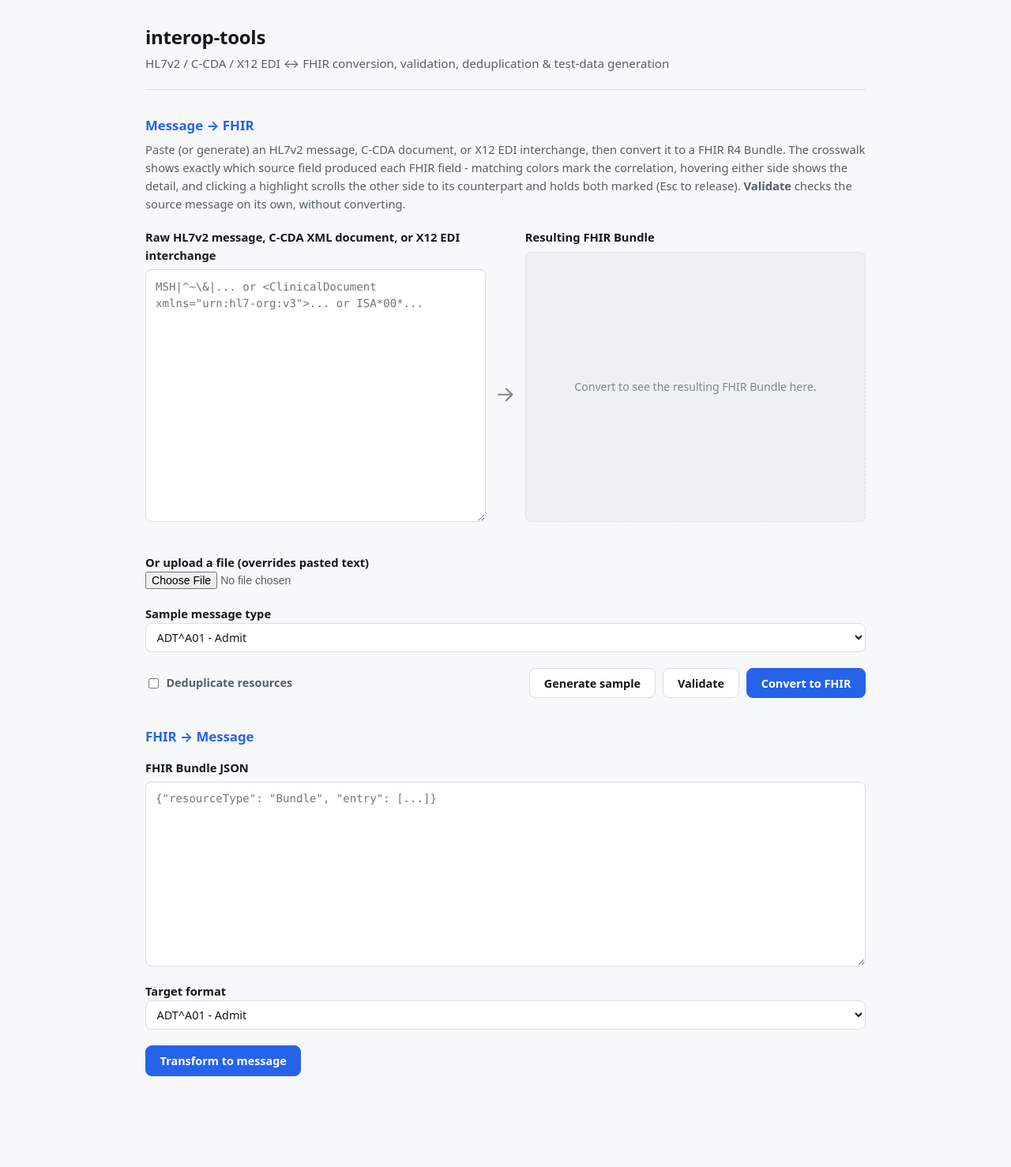
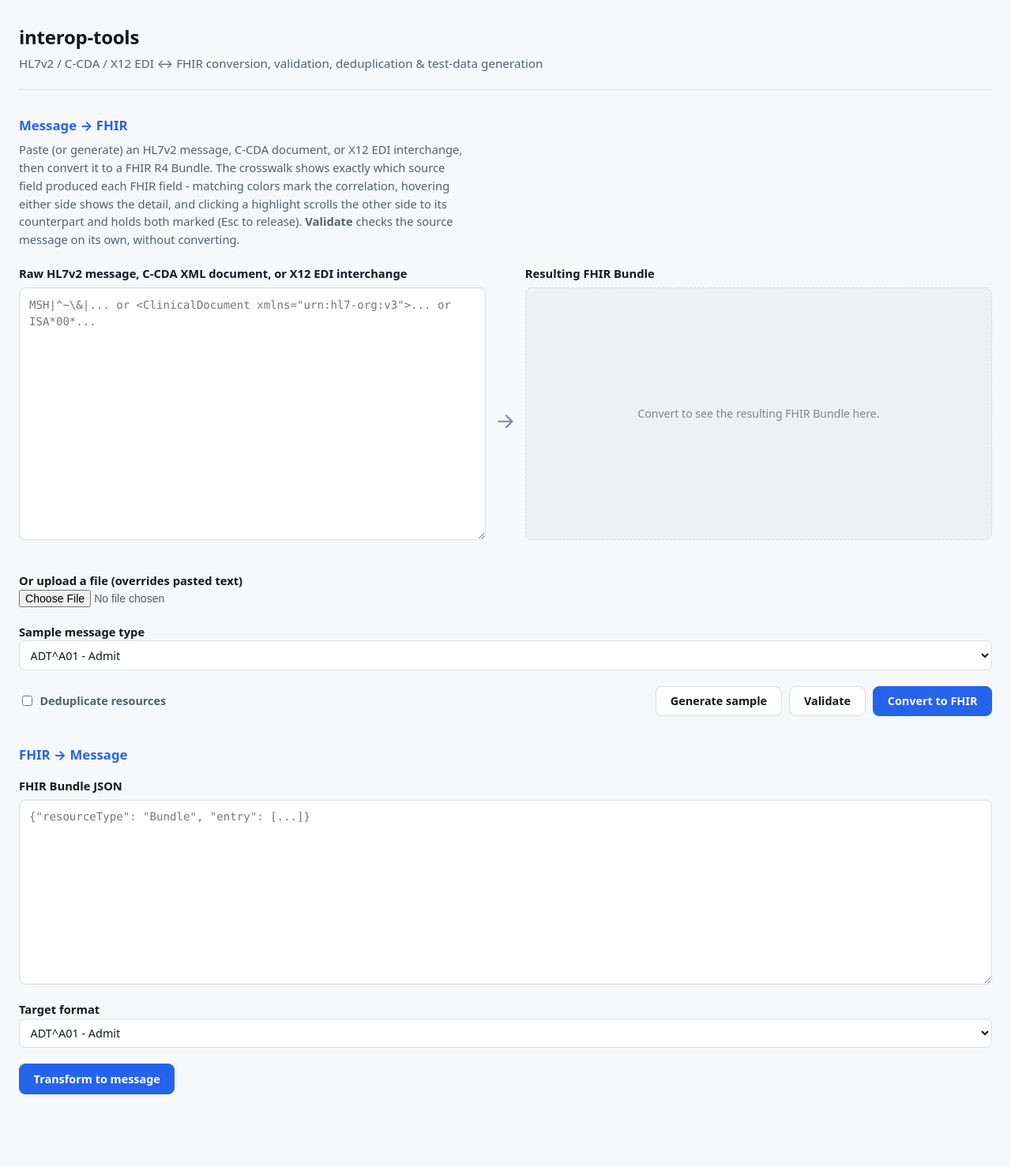
Before and after one commit to natholon/interop-tools, a FastAPI app: page / in a window 1280 px wide. Shown: the whole page at 79% size. Before the commit the page ends 1363 px from the top, so only its background shows below. Run offline with FastAPI, Linux system fonts and the light colour scheme; parts of the project's set-up code (start-up, migrations or seed data) failed here and were passed over.

Commit message:
Widen the page, but not the prose
The 960px body left the two correlated panes at ~430px each - too narrow
for the XML and JSON they hold side by side - and the crosswalk table
needed 2.7 screens of horizontal scrolling inside an 870px wrapper.

--page-width (1440px) replaces it. Panes go to ~670px and the table to
1.8 screens. Prose deliberately does not follow: --prose-width (68ch)
caps the intro and panel text, because a 1400px line of body text is
unreadable, and only the data-heavy parts should use the full width. The
subtitle is exempt - it is a one-line label, and capping it only made it
wrap for no reading benefit.

white-space: nowrap on the table cells stays. An unbroken path is what
makes the table scannable; reflowing them would trade one problem for
another, and that is a separate call from page width.

Verified across 1920/1440/1100/700: no page-level horizontal scroll at
any width, the panes stack into one column below 800 as before, prose
holds at 66 characters, and all three input formats render in both themes
with no console errors. 2177 tests pass.

Co-Authored-By: Claude Opus 5 <noreply@anthropic.com>

```diff
--- a/app/static/style.css
+++ b/app/static/style.css
@@ -11,6 +11,13 @@
     --accent-hover: #1d4ed8;
     --accent-contrast: #ffffff;
     --radius: 8px;
+    /* The page is wide because its main content is: the crosswalk table
+       runs past 2000px with paths kept on one line, and the two
+       correlated panes want room to sit side by side. Prose is capped
+       separately - a 1400px line of body text is unreadable, so widening
+       the page must not widen the paragraphs with it. */
+    --page-width: 1440px;
+    --prose-width: 68ch;
     --error-bg: #fdecea;
     --error-border: #c0392b;
     --error-ink: #8f2c20;
@@ -89,7 +96,7 @@ body {
     font-family: var(--font-sans);
     background: var(--paper);
     color: var(--ink);
-    max-width: 960px;
+    max-width: var(--page-width);
     margin: 0 auto;
     padding: 1.75rem 1.5rem 4rem;
     line-height: 1.55;
@@ -111,6 +118,16 @@ header h1 {
     color: var(--ink-soft);
     margin: 0;
     font-size: 0.95rem;
+    /* No prose cap: this is a one-line label, not running text, and
+       capping it only made it wrap for no reading benefit. */
+}
+
+/* Running text stays at a readable measure regardless of how wide the
+   page gets - only the data-heavy parts use the full width. */
+.page-intro,
+.panel > p,
+.unsupported-banner {
+    max-width: var(--prose-width);
 }
 
 .field {
```
Also changed, not shown: CLAUDE.md (+1 -1 lines).
